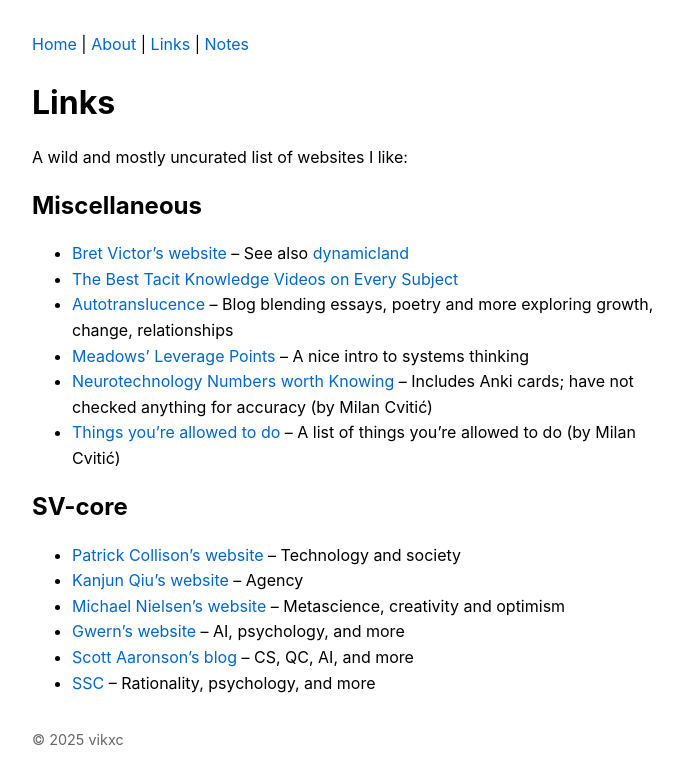
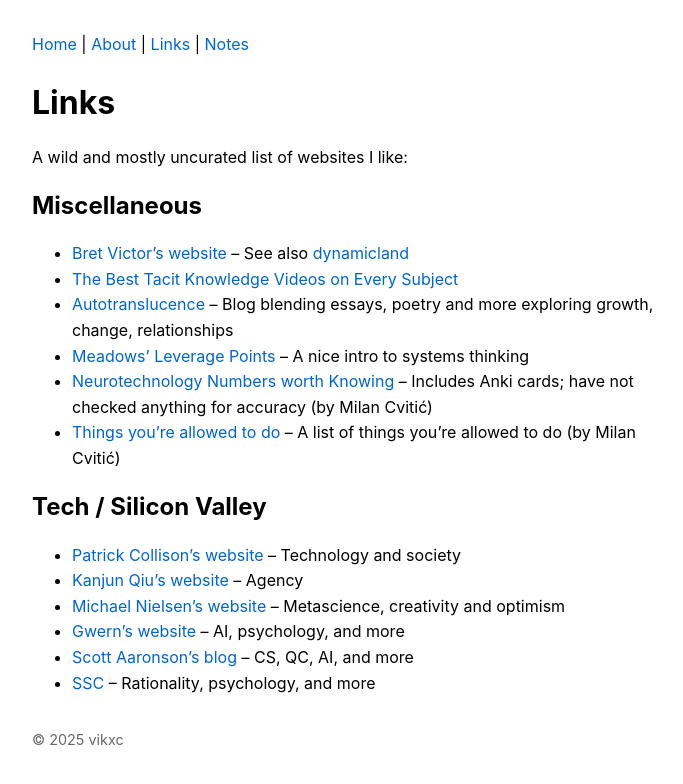
Before and after one commit to vikxc/vikxc.github.io, a Jekyll site: the page built from links.md, in a window 1280 px wide. Shown: the top 784 px of the page, without its empty margins (283-966 px from the left). Built offline with Jekyll 4.4.1, drawn with Linux system fonts in a browser that asks for light colours.

Commit message:
Rename section headers.

```diff
--- a/links.md
+++ b/links.md
@@ -16,7 +16,7 @@ A wild and mostly uncurated list of websites I like:
 * [Things you're allowed to do](https://milan.cvitkovic.net/writing/things_youre_allowed_to_do/) – A list of things you're allowed to do (by Milan Cvitić)
 
 
-## SV-core
+## Tech / Silicon Valley
 
 * [Patrick Collison's website](https://patrickcollison.com/) – Technology and society
 * [Kanjun Qiu's website](https://kanjunqiu.com/) – Agency
```
